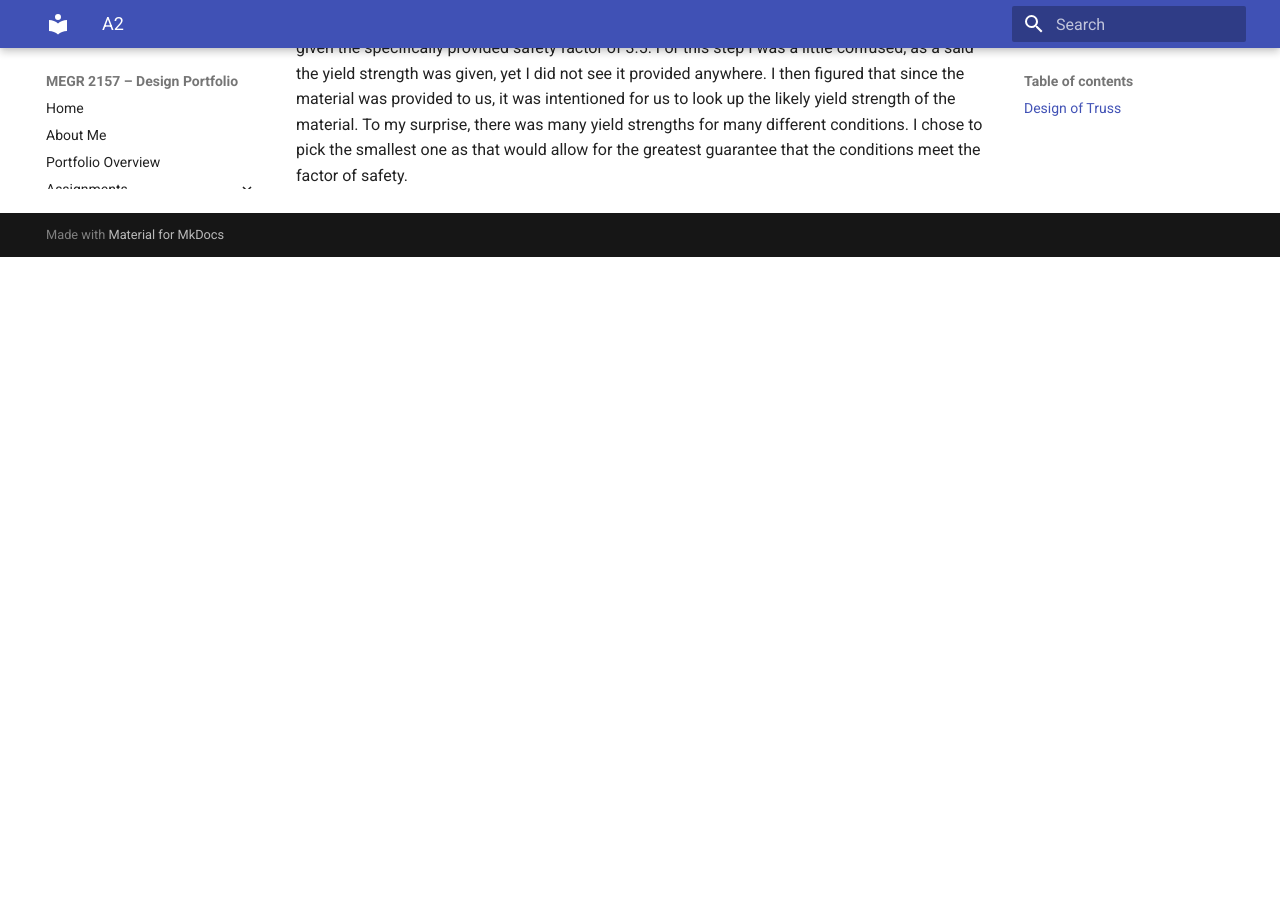
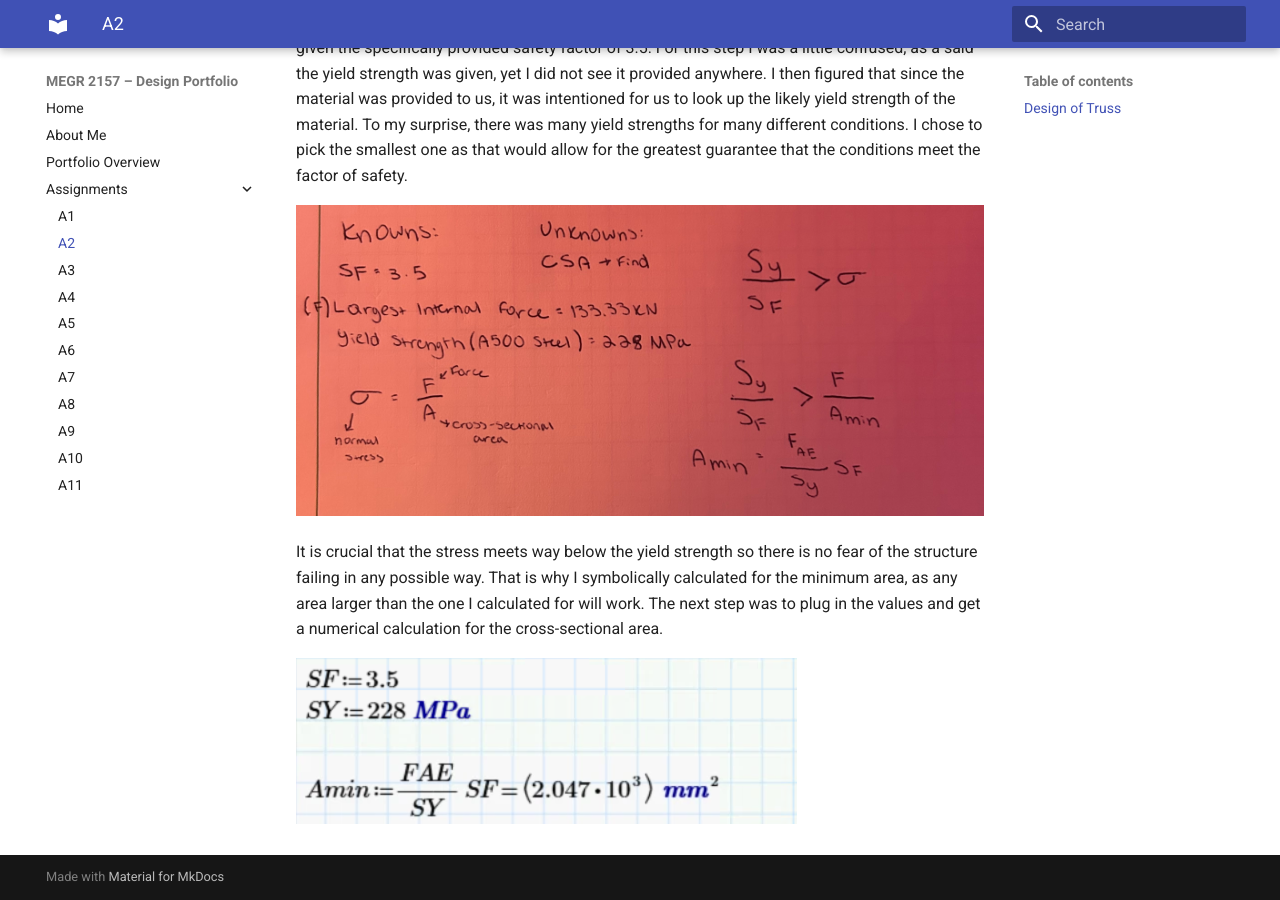
Before and after one commit to bspinne2/megr2157-portfolio, an MkDocs documentation site: the page built from docs/assignments/A02/index.md, in a window 1280 px wide and 900 px high, scrolled down 3226 px. Built offline with MkDocs 1.6.1 and Material for MkDocs 9.7.7, drawn with Linux system fonts in a browser that asks for light colours; before the commit the page ends 3483 px from its top, so only the background shows below that.

Commit message:
Update index.md

```diff
--- a/docs/assignments/A02/index.md
+++ b/docs/assignments/A02/index.md
@@ -23,3 +23,9 @@ Next it was time to numerically solve each of the numerical forces. While I coul
 I was definitely surprised at how large the magnitude of the forces are. I was expected member CD to be the largest, but was shocked to learn member AE had the largest force acting on it. We will use this force for the next few steps.
 
 Next it was time to calculate the minimum cross-sectional area required for the truss to not fail, given the specifically provided safety factor of 3.5. For this step I was a little confused, as a said the yield strength was given, yet I did not see it provided anywhere. I then figured that since the material was provided to us, it was intentioned for us to look up the likely yield strength of the material. To my surprise, there was many yield strengths for many different conditions. I chose to pick the smallest one as that would allow for the greatest guarantee that the conditions meet the factor of safety.
+
+![Image 4 Description](IMG_2884.jpeg)
+
+It is crucial that the stress meets way below the yield strength so there is no fear of the structure failing in any possible way. That is why I symbolically calculated for the minimum area, as any area larger than the one I calculated for will work. The next step was to plug in the values and get a numerical calculation for the cross-sectional area.
+
+![Screenshot Description](Screenshot%202026-09-02%20224800.png)
```
